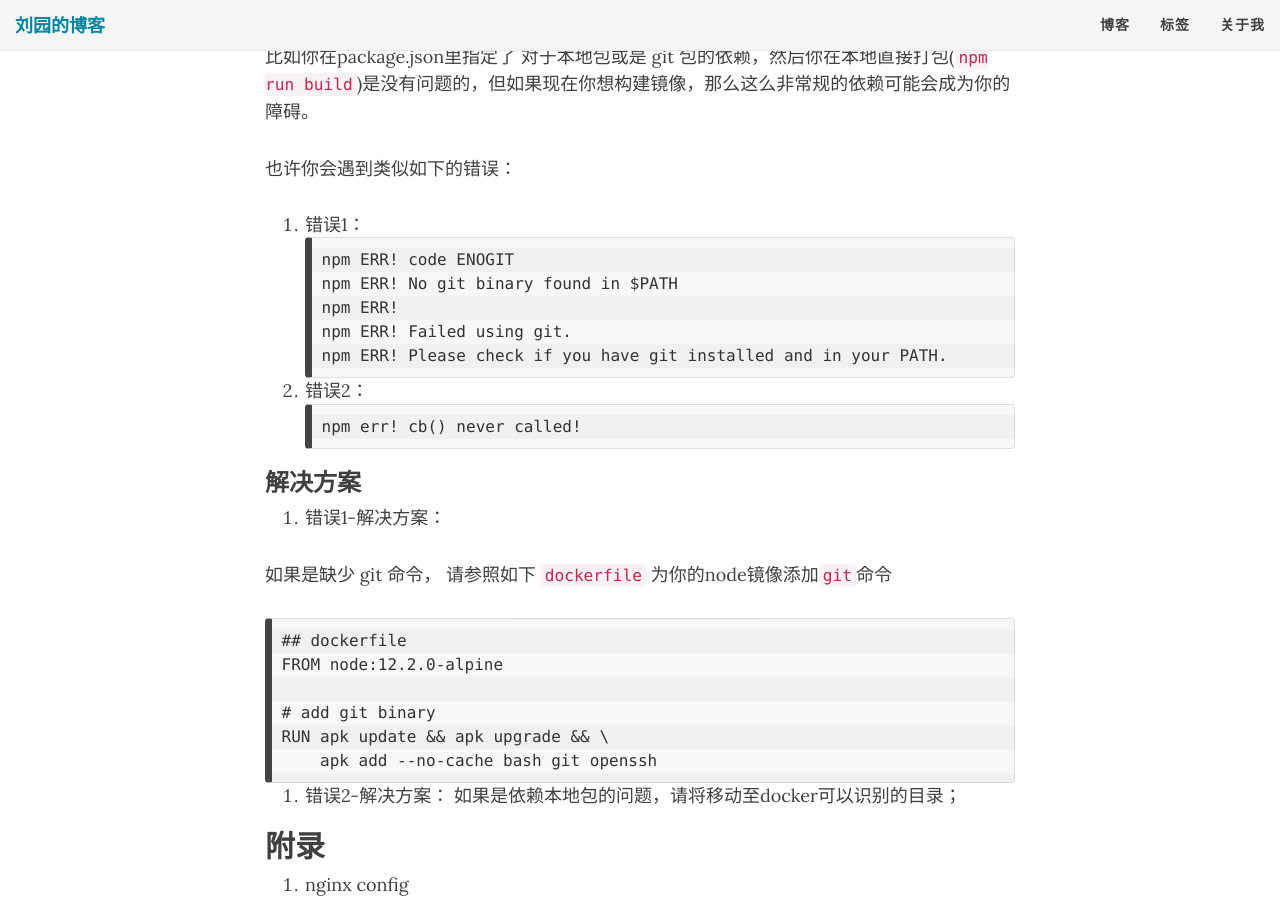
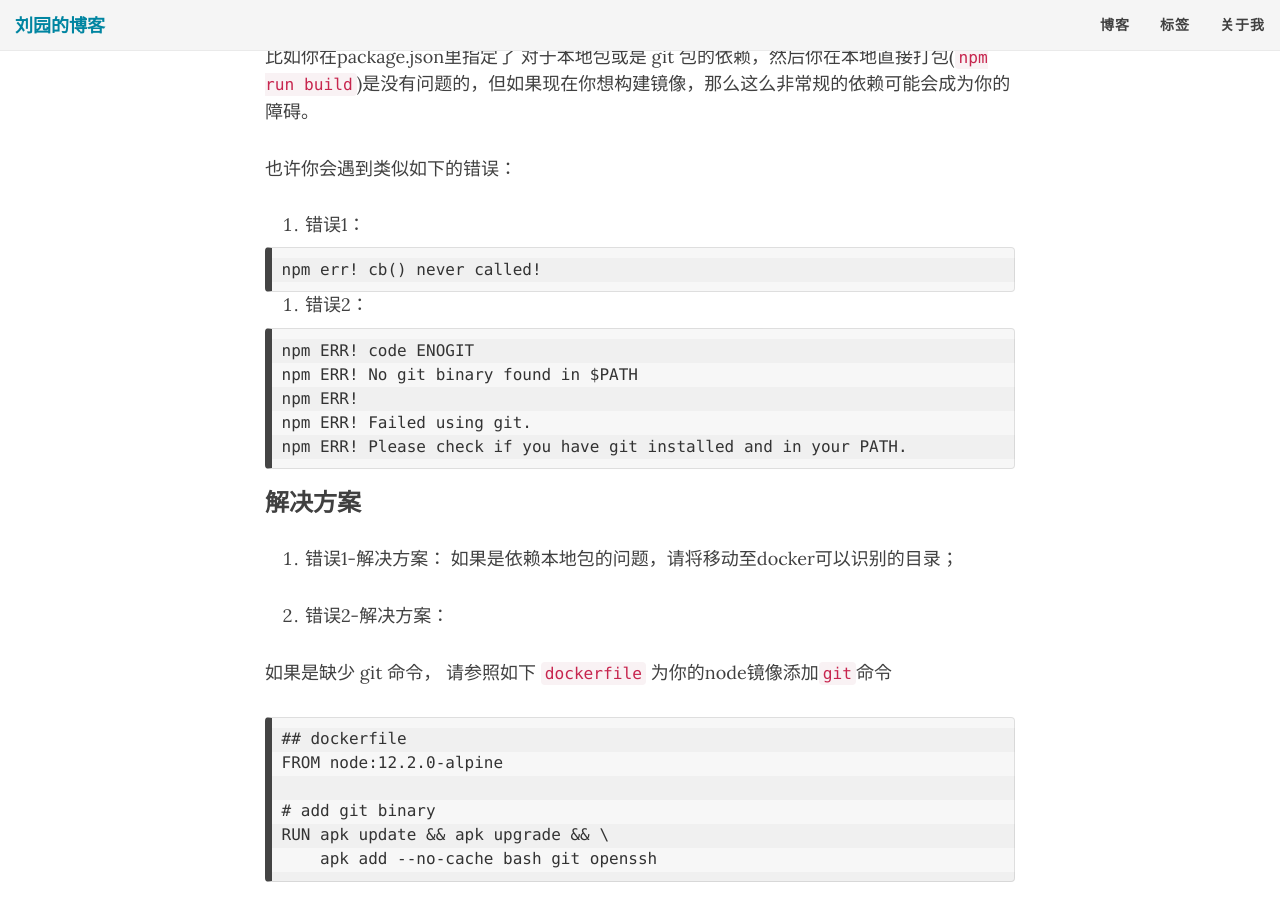
Before and after one commit to colynn/colynn.github.io, a Jekyll site: the page built from _posts/2020-06-19-npm-catch-error.md, in a window 1280 px wide and 900 px high, scrolled down 327 px. Built offline with Jekyll 4.4.1, drawn with Linux system fonts in a browser that asks for light colours; nearby versions of some CDN libraries; comment, search, counter and statistics services are not loaded; part of the change alters nothing that is shown.

Commit message:
update style

````diff
--- a/_posts/2020-06-19-npm-catch-error.md
+++ b/_posts/2020-06-19-npm-catch-error.md
@@ -13,6 +13,13 @@ comments: true
 
 也许你会遇到类似如下的错误：
 1. 错误1：
+
+```
+npm err! cb() never called!
+```
+
+2. 错误2：
+
 ```
 npm ERR! code ENOGIT
 npm ERR! No git binary found in $PATH
@@ -21,13 +28,12 @@ npm ERR! Failed using git.
 npm ERR! Please check if you have git installed and in your PATH.
 ```
 
-2. 错误2：
-```
-npm err! cb() never called!
-```
 
 ### 解决方案
 1. 错误1-解决方案：
+如果是依赖本地包的问题，请将移动至docker可以识别的目录；
+
+2. 错误2-解决方案：
 
 如果是缺少 git 命令， 请参照如下 `dockerfile` 为你的node镜像添加`git`命令
 ```
@@ -38,10 +44,6 @@ FROM node:12.2.0-alpine
 RUN apk update && apk upgrade && \
     apk add --no-cache bash git openssh
 ```
-
-2. 错误2-解决方案：
-如果是依赖本地包的问题，请将移动至docker可以识别的目录；
-
 
 ## 附录
 1. nginx config
````
